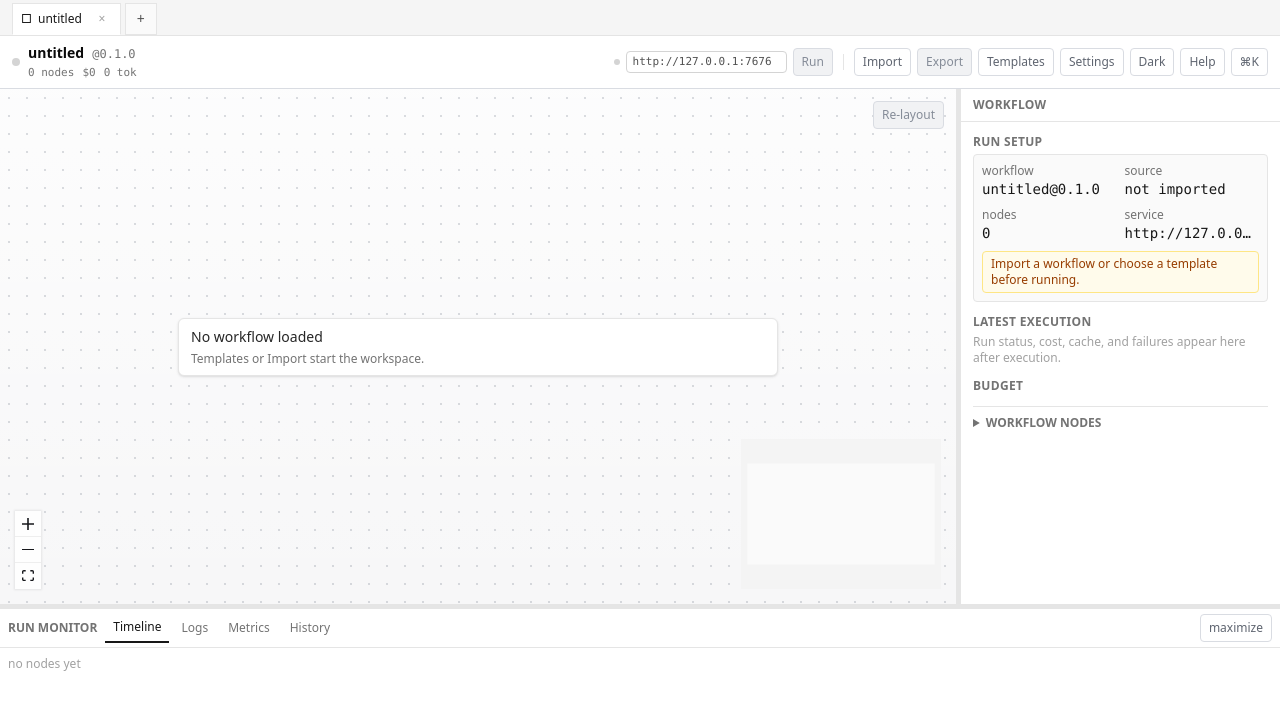
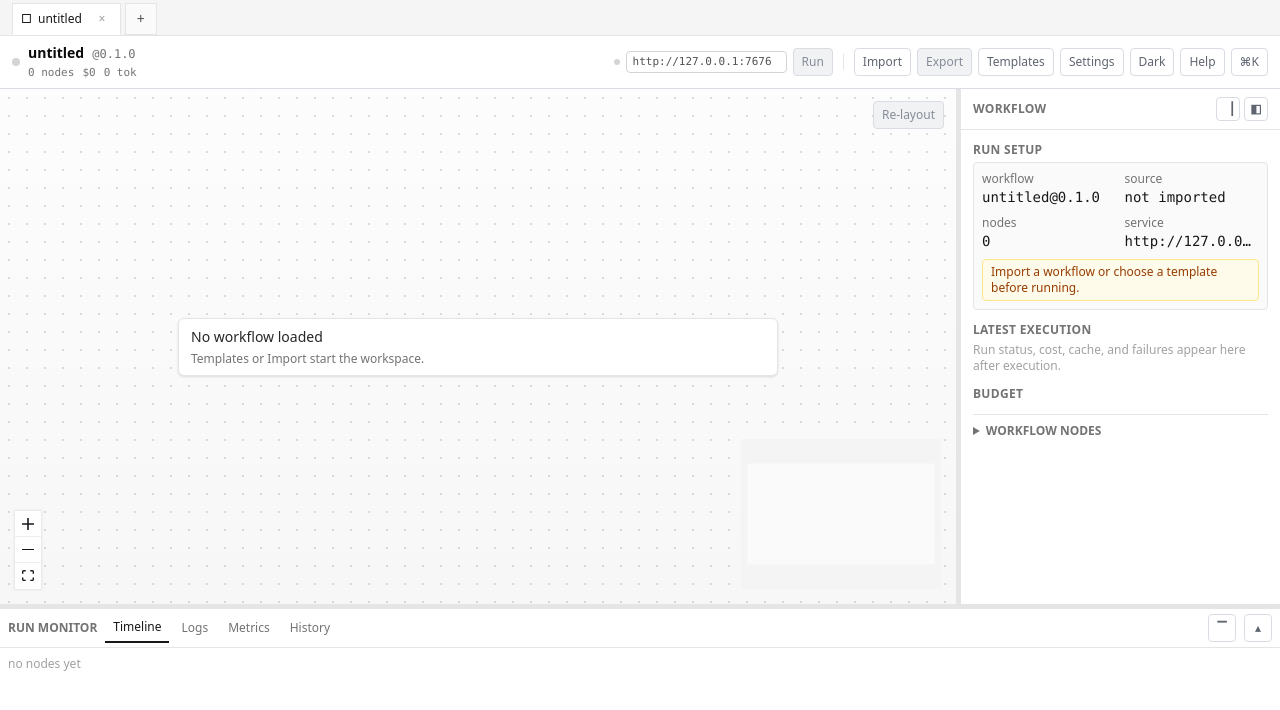
Before and after one commit to tzpereira/workflow-execution-engine, a React (Vite) app in the folder ui/: page / in a window 1280 px wide. Shown: the top 710 px of the page. Built offline with nearby package versions, Linux system fonts and the light colour scheme.

Commit message:
M2.11: polish shell panel and modal interactions

```diff
--- a/ui/src/App.tsx
+++ b/ui/src/App.tsx
@@ -37,6 +37,9 @@ export default function App() {
     600,
   )
   const [timelineMaximized, setTimelineMaximized] = useState(false)
+  const [timelineMinimized, setTimelineMinimized] = useState(false)
+  const [inspectorMaximized, setInspectorMaximized] = useState(false)
+  const [inspectorMinimized, setInspectorMinimized] = useState(false)
   const selectedNodeId = useWorkspace((s) => s.selectedNodeId)
   const selectNode = useWorkspace((s) => s.selectNode)
 
@@ -68,19 +71,51 @@ export default function App() {
           <Canvas />
         </main>
         <div className="hidden md:contents">
+          {!inspectorMinimized && !inspectorMaximized && (
             <ResizeHandle
               axis="x"
               onDelta={(d) => setInspectorWidth(inspectorWidth - d)}
             />
-          <Inspector width={inspectorWidth} />
+          )}
+          {inspectorMinimized ? (
+            <PanelRail
+              side="right"
+              onRestore={() => setInspectorMinimized(false)}
+            />
+          ) : (
+            <Inspector
+              width={inspectorMaximized ? '70vw' : inspectorWidth}
+              actions={
+                <PanelActions
+                  panel="right panel"
+                  maximized={inspectorMaximized}
+                  onMinimize={() => setInspectorMinimized(true)}
+                  onToggleMaximize={() => setInspectorMaximized((m) => !m)}
+                />
+              }
+            />
+          )}
         </div>
       </div>
-      {!timelineMaximized && (
+      {!timelineMaximized && !timelineMinimized && (
         <ResizeHandle
           axis="y"
           onDelta={(d) => setTimelineHeight(timelineHeight - d)}
         />
       )}
+      {timelineMinimized ? (
+        <div className="flex h-9 shrink-0 items-center justify-end border-t border-neutral-200 bg-white px-2">
+          <button
+            type="button"
+            className="btn flex h-7 w-7 items-center justify-center p-0"
+            onClick={() => setTimelineMinimized(false)}
+            title="Restore bottom panel"
+            aria-label="Restore bottom panel"
+          >
+            ▴
+          </button>
+        </div>
+      ) : (
         <div
           className="shrink-0"
           style={{ height: timelineMaximized ? '70vh' : timelineHeight }}
@@ -88,8 +123,13 @@ export default function App() {
           <Timeline
             maximized={timelineMaximized}
             onToggleMaximize={() => setTimelineMaximized((m) => !m)}
+            onToggleMinimize={() => {
+              setTimelineMaximized(false)
+              setTimelineMinimized(true)
+            }}
           />
         </div>
+      )}
       {selectedNodeId && (
         <div className="fixed inset-x-0 bottom-0 top-20 z-30 md:hidden">
           <button
@@ -115,6 +155,63 @@ export default function App() {
       <TemplateGallery open={galleryOpen} onOpenChange={setGalleryOpen} />
       <SettingsModal open={settingsOpen} onOpenChange={setSettingsOpen} />
       {helpOpen && <HelpModal onClose={() => setHelpOpen(false)} />}
+    </div>
+  )
+}
+
+function PanelActions({
+  panel,
+  maximized,
+  onMinimize,
+  onToggleMaximize,
+}: {
+  panel: string
+  maximized: boolean
+  onMinimize: () => void
+  onToggleMaximize: () => void
+}) {
+  return (
+    <div className="flex items-center gap-1">
+      <button
+        type="button"
+        className="btn flex h-6 w-6 items-center justify-center p-0"
+        onClick={onMinimize}
+        title={`Minimize ${panel}`}
+        aria-label={`Minimize ${panel}`}
+      >
+        ▕
+      </button>
+      <button
+        type="button"
+        className="btn flex h-6 w-6 items-center justify-center p-0"
+        onClick={onToggleMaximize}
+        title={maximized ? `Restore ${panel}` : `Maximize ${panel}`}
+        aria-label={maximized ? `Restore ${panel}` : `Maximize ${panel}`}
+      >
+        {maximized ? '▸' : '◧'}
+      </button>
+    </div>
+  )
+}
+
+function PanelRail({
+  side,
+  onRestore,
+}: {
+  side: 'right'
+  onRestore: () => void
+}) {
+  return (
+    <div className="flex w-9 shrink-0 items-start justify-center border-l border-neutral-200 bg-white p-1">
+      <button
+        type="button"
+        className="btn flex h-7 w-7 items-center justify-center p-0"
+        onClick={onRestore}
+        title={`Restore ${side} panel`}
+        aria-label={`Restore ${side} panel`}
+      >
+        ◨
+      </button>
     </div>
   )
 }
--- a/ui/src/components/CommandPalette.tsx
+++ b/ui/src/components/CommandPalette.tsx
@@ -137,7 +137,7 @@ function Item({
   return (
     <Command.Item
       onSelect={onSelect}
-      className="flex cursor-pointer items-center gap-2 rounded px-2 py-1.5 text-sm text-neutral-800 data-[selected=true]:bg-neutral-100"
+      className="command-item flex cursor-pointer items-center gap-2 rounded px-2 py-1.5 text-sm text-neutral-800 data-[selected=true]:bg-neutral-100"
     >
       <span className="flex h-5 w-5 shrink-0 items-center justify-center rounded border border-neutral-200 bg-neutral-50 text-[10px]" aria-hidden="true">
         {icon ?? '•'}
--- a/ui/src/components/Inspector.tsx
+++ b/ui/src/components/Inspector.tsx
@@ -1,3 +1,4 @@
+import type { ReactNode } from 'react'
 import { useState } from 'react'
 
 import type { Audit } from '../core/audit'
@@ -36,7 +37,13 @@ function dirOf(fileName: string | null): string {
 // duration, and its own event history (REQ-UI-03) — or the workflow's own
 // metadata and Budget form when nothing is selected. Everything here is a
 // panel, never a modal (M1.13's one hard rule).
-export function Inspector({ width = 320 }: { width?: number | string }) {
+export function Inspector({
+  width = 320,
+  actions,
+}: {
+  width?: number | string
+  actions?: ReactNode
+}) {
   const selectedId = useWorkspace((s) => s.selectedNodeId)
   const nodes = useWorkspace((s) => s.nodes)
   const fileName = useWorkspace((s) => s.fileName)
@@ -55,8 +62,9 @@ export function Inspector({ width = 320 }: { width?: number | string }) {
       className="flex h-full shrink-0 flex-col border-l border-neutral-200 bg-white"
       style={{ width }}
     >
-      <div className="border-b border-neutral-200 px-3 py-2 text-xs font-semibold uppercase tracking-wide text-neutral-500">
-        {selected ? 'Node' : 'Workflow'}
+      <div className="flex items-center justify-between gap-2 border-b border-neutral-200 px-3 py-2 text-xs font-semibold uppercase tracking-wide text-neutral-500">
+        <span>{selected ? 'Node' : 'Workflow'}</span>
+        {actions}
       </div>
       <div className="flex-1 overflow-auto p-3 text-sm">
         {selected ? (
--- a/ui/src/components/SettingsModal.tsx
+++ b/ui/src/components/SettingsModal.tsx
@@ -99,6 +99,15 @@ export function SettingsModal({
   const [settings, setSettings] = useState<Settings>({})
   const [settingsBusy, setSettingsBusy] = useState(false)
   const [settingsFeedback, setSettingsFeedback] = useState<string | null>(null)
+
+  useEffect(() => {
+    if (!open) return
+    function onKeyDown(e: KeyboardEvent) {
+      if (e.key === 'Escape') onOpenChange(false)
+    }
+    window.addEventListener('keydown', onKeyDown)
+    return () => window.removeEventListener('keydown', onKeyDown)
+  }, [open, onOpenChange])
 
   useEffect(() => {
     if (!open) return
@@ -246,13 +255,16 @@ export function SettingsModal({
     <div
       className="fixed inset-0 z-50 flex items-start justify-center bg-black/20 pt-24"
       onClick={close}
+      role="dialog"
+      aria-modal="true"
+      aria-labelledby="settings-title"
     >
       <div
         className="w-[42rem] max-w-[94vw] overflow-hidden rounded-lg border border-neutral-200 bg-white shadow-xl"
         onClick={(e) => e.stopPropagation()}
       >
         <div className="flex items-center justify-between border-b border-neutral-200 px-3 py-2.5">
-          <span className="text-sm font-semibold text-neutral-900">
+          <span id="settings-title" className="text-sm font-semibold text-neutral-900">
             Settings
           </span>
           <button type="button" className="btn" onClick={close}>
@@ -283,7 +295,7 @@ export function SettingsModal({
                   </p>
                 </div>
               </div>
-              <div className="grid grid-cols-1 gap-2 md:grid-cols-3">
+              <div className="space-y-2">
                 <ConnectionCategory
                   title="Model providers"
                   description="Run workers through configured model APIs."
--- a/ui/src/components/Timeline.tsx
+++ b/ui/src/components/Timeline.tsx
@@ -20,9 +20,11 @@ type Tab = 'timeline' | 'logs' | 'metrics' | 'history'
 export function Timeline({
   maximized = false,
   onToggleMaximize,
+  onToggleMinimize,
 }: {
   maximized?: boolean
   onToggleMaximize?: () => void
+  onToggleMinimize?: () => void
 }) {
   const [tab, setTab] = useState<Tab>('timeline')
   const nodes = useWorkspace((s) => s.nodes)
@@ -135,14 +137,26 @@ export function Timeline({
             </div>
           )}
           <RunControls />
+          {onToggleMinimize && (
+            <button
+              type="button"
+              className="btn flex h-7 w-7 items-center justify-center p-0"
+              onClick={onToggleMinimize}
+              title="Minimize bottom panel"
+              aria-label="Minimize bottom panel"
+            >
+              ▔
+            </button>
+          )}
           {onToggleMaximize && (
             <button
               type="button"
-              className="btn"
+              className="btn flex h-7 w-7 items-center justify-center p-0"
               onClick={onToggleMaximize}
               title={maximized ? 'Restore panel height' : 'Maximize this panel'}
+              aria-label={maximized ? 'Restore bottom panel' : 'Maximize bottom panel'}
             >
-              {maximized ? 'restore' : 'maximize'}
+              {maximized ? '▾' : '▴'}
             </button>
           )}
         </div>
--- a/ui/src/index.css
+++ b/ui/src/index.css
@@ -197,6 +197,15 @@ body {
   background-size: 18px 18px, 100% 100%;
 }
 
+.command-item[data-selected='true'] {
+  background: var(--color-surface-muted);
+  color: var(--color-text);
+}
+
+.command-item[data-selected='true'] span {
+  color: var(--color-text);
+}
+
 :root[data-theme='dark'] .bg-white {
   background-color: var(--color-surface) !important;
 }
```
Also changed, not shown: 3 other files (tests, documents, lock files or other folders). Lines whose indentation alone changed are shown as unchanged.
